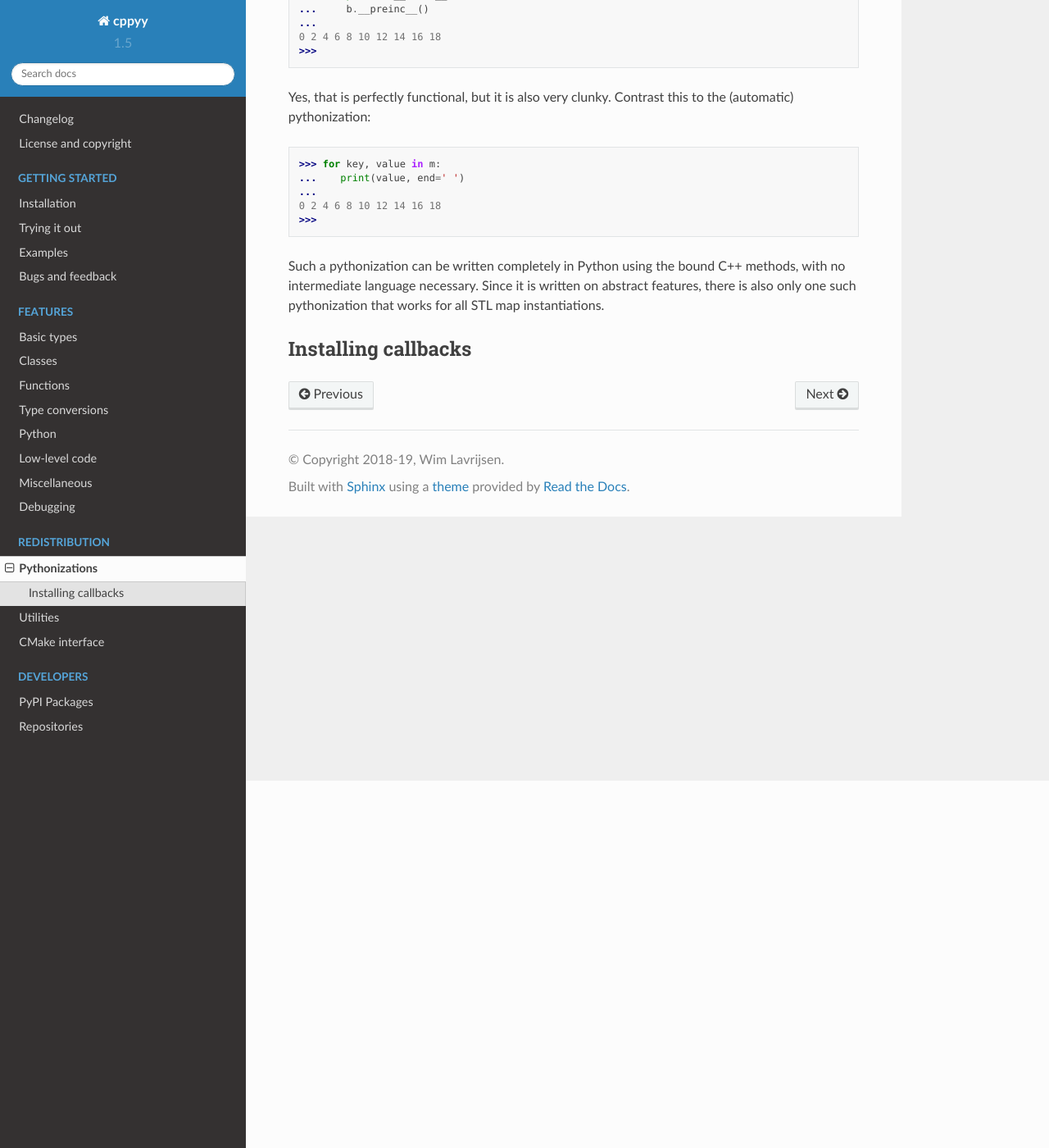
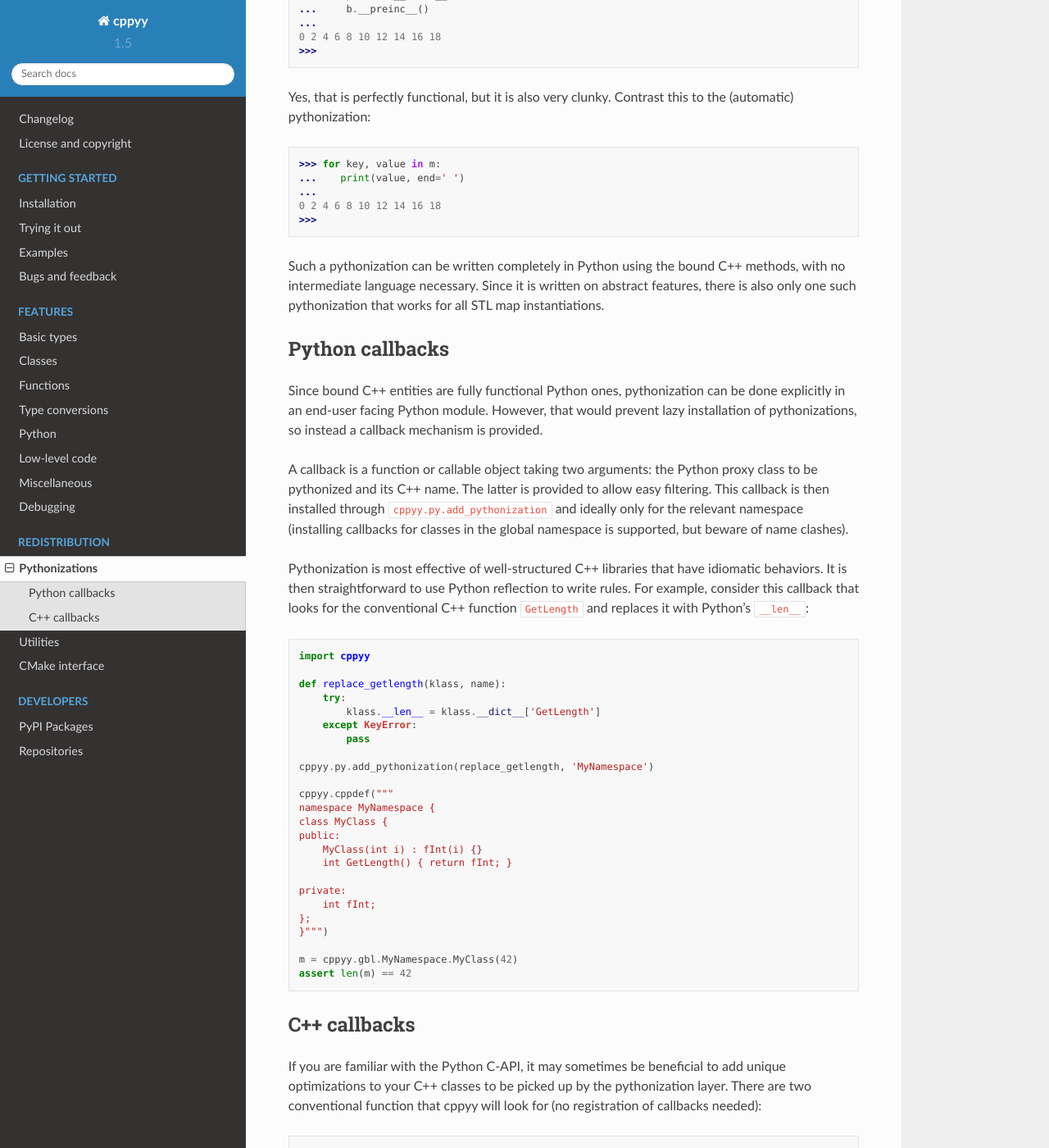
Before and after one commit to wlav/cppyy, a Sphinx documentation site: the page built from doc/source/pythonizations.rst, in a window 1280 px wide and 1400 px high, scrolled down 448 px. Shown: the whole window at 82% size. Built offline with Sphinx 7.4.7 and the Read the Docs theme 2.0.0, drawn with Linux system fonts in a browser that asks for light colours; some of the changed text lies outside the part shown.

Commit message:
more pythonization documentation

```diff
--- a/doc/source/pythonizations.rst
+++ b/doc/source/pythonizations.rst
@@ -44,5 +44,79 @@ Since it is written on abstract features, there is also only one such
 pythonization that works for all STL map instantiations.
 
 
-Installing callbacks
---------------------
+Python callbacks
+----------------
+
+Since bound C++ entities are fully functional Python ones, pythonization can
+be done explicitly in an end-user facing Python module.
+However, that would prevent lazy installation of pythonizations, so instead a
+callback mechanism is provided.
+
+A callback is a function or callable object taking two arguments: the Python
+proxy class to be pythonized and its C++ name.
+The latter is provided to allow easy filtering.
+This callback is then installed through ``cppyy.py.add_pythonization`` and
+ideally only for the relevant namespace (installing callbacks for classes in
+the global namespace is supported, but beware of name clashes).
+
+Pythonization is most effective of well-structured C++ libraries that have
+idiomatic behaviors.
+It is then straightforward to use Python reflection to write rules.
+For example, consider this callback that looks for the conventional C++
+function ``GetLength`` and replaces it with Python's ``__len__``:
+
+.. code-block:: python
+
+    import cppyy
+
+    def replace_getlength(klass, name):
+        try:
+            klass.__len__ = klass.__dict__['GetLength']
+        except KeyError:
+            pass
+
+    cppyy.py.add_pythonization(replace_getlength, 'MyNamespace')
+
+    cppyy.cppdef("""
+    namespace MyNamespace {
+    class MyClass {
+    public:
+        MyClass(int i) : fInt(i) {}
+        int GetLength() { return fInt; }
+
+    private:
+        int fInt;
+    };
+    }""")
+
+    m = cppyy.gbl.MyNamespace.MyClass(42)
+    assert len(m) == 42
+
+
+C++ callbacks
+-------------
+
+If you are familiar with the Python C-API, it may sometimes be beneficial to
+add unique optimizations to your C++ classes to be picked up by the
+pythonization layer.
+There are two conventional function that cppyy will look for (no registration
+of callbacks needed):
+
+.. code-block:: C++
+
+    static void __cppyy_explicit_pythonize__(PyObject* klass, const std::string&);
+
+which is called *only* for the class that declares it.
+And:
+
+.. code-block:: C++
+
+    static void __cppyy_pythonize__(PyObject* klass, const std::string&);
+
+which is also called for all derived classes.
+
+Just as with the Python callbacks, the first argument will be the Python
+class proxy, the second the C++ name, for easy filtering.
+When called, cppyy will be completely finished with the class proxy, so any
+and all changes, including such low-level ones such as the replacement of
+iteration or buffer protocols, are fair game.
```
